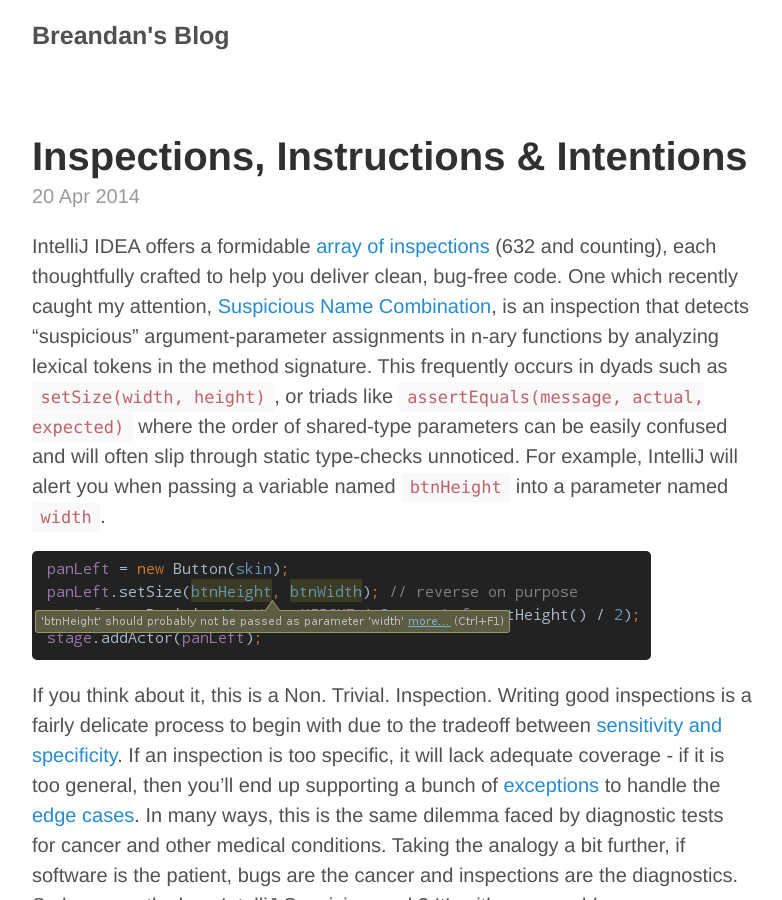
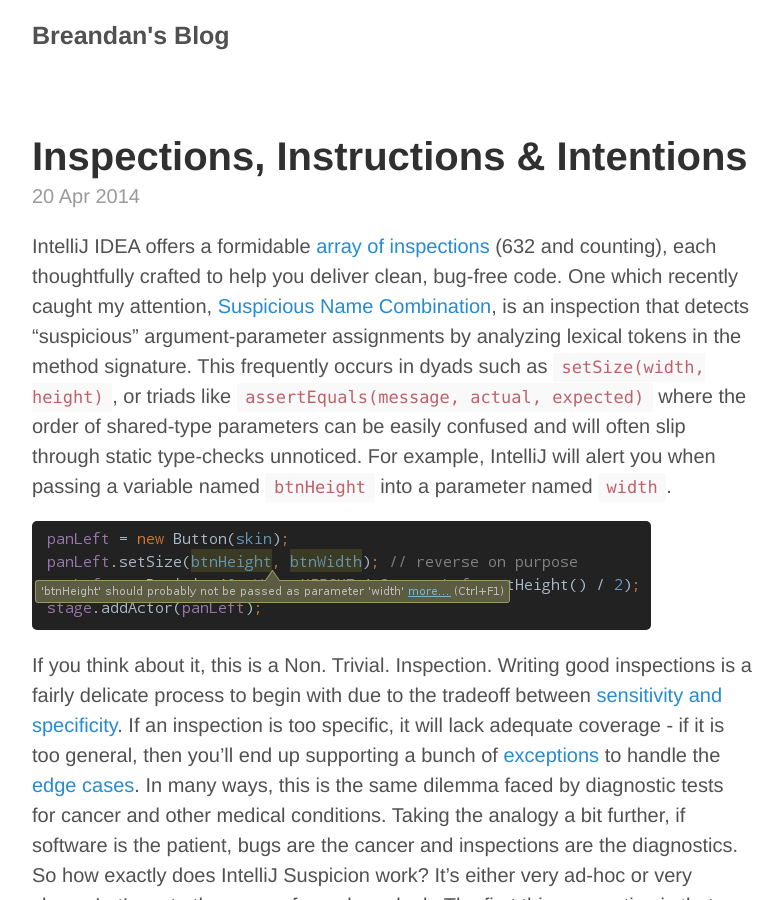
Before and after one commit to breandan/breandan.github.io, a Jekyll site: the page built from _posts/2014-04-20-intellij-inspections.md, in a window 1280 px wide and 900 px high. Shown: the whole window, without its empty margins (248-1030 px from the left). Built offline with Jekyll 4.4.1, drawn with Linux system fonts in a browser that asks for light colours; Markdown is read by kramdown in place of the engine named in the settings.

Commit message:
remove fluff

````diff
--- a/_posts/2014-04-20-intellij-inspections.md
+++ b/_posts/2014-04-20-intellij-inspections.md
@@ -3,7 +3,7 @@
 title: Inspections, Instructions & Intentions
 ---
 
-IntelliJ IDEA offers a formidable [array of inspections](http://www.jetbrains.com/idea/documentation/inspections.jsp) (632 and counting), each thoughtfully crafted to help you deliver clean, bug-free code. One which recently caught my attention, [Suspicious Name Combination](http://www.jetbrains.com/idea/documentation/inspections/SuspiciousNameCombination.html), is an inspection that detects “suspicious” argument-parameter assignments in n-ary functions by analyzing lexical tokens in the method signature. This frequently occurs in dyads such as ```setSize(width, height)```, or triads like ```assertEquals(message, actual, expected)``` where the order of shared-type parameters can be easily confused and will often slip through static type-checks unnoticed. For example, IntelliJ will alert you when passing a variable named ```btnHeight``` into a parameter named ```width```.
+IntelliJ IDEA offers a formidable [array of inspections](http://www.jetbrains.com/idea/documentation/inspections.jsp) (632 and counting), each thoughtfully crafted to help you deliver clean, bug-free code. One which recently caught my attention, [Suspicious Name Combination](http://www.jetbrains.com/idea/documentation/inspections/SuspiciousNameCombination.html), is an inspection that detects “suspicious” argument-parameter assignments by analyzing lexical tokens in the method signature. This frequently occurs in dyads such as ```setSize(width, height)```, or triads like ```assertEquals(message, actual, expected)``` where the order of shared-type parameters can be easily confused and will often slip through static type-checks unnoticed. For example, IntelliJ will alert you when passing a variable named ```btnHeight``` into a parameter named ```width```.
 
 ![Wow. How smart. Such insight.](/images/suspiciousNameCombination.jpg)
 
````
